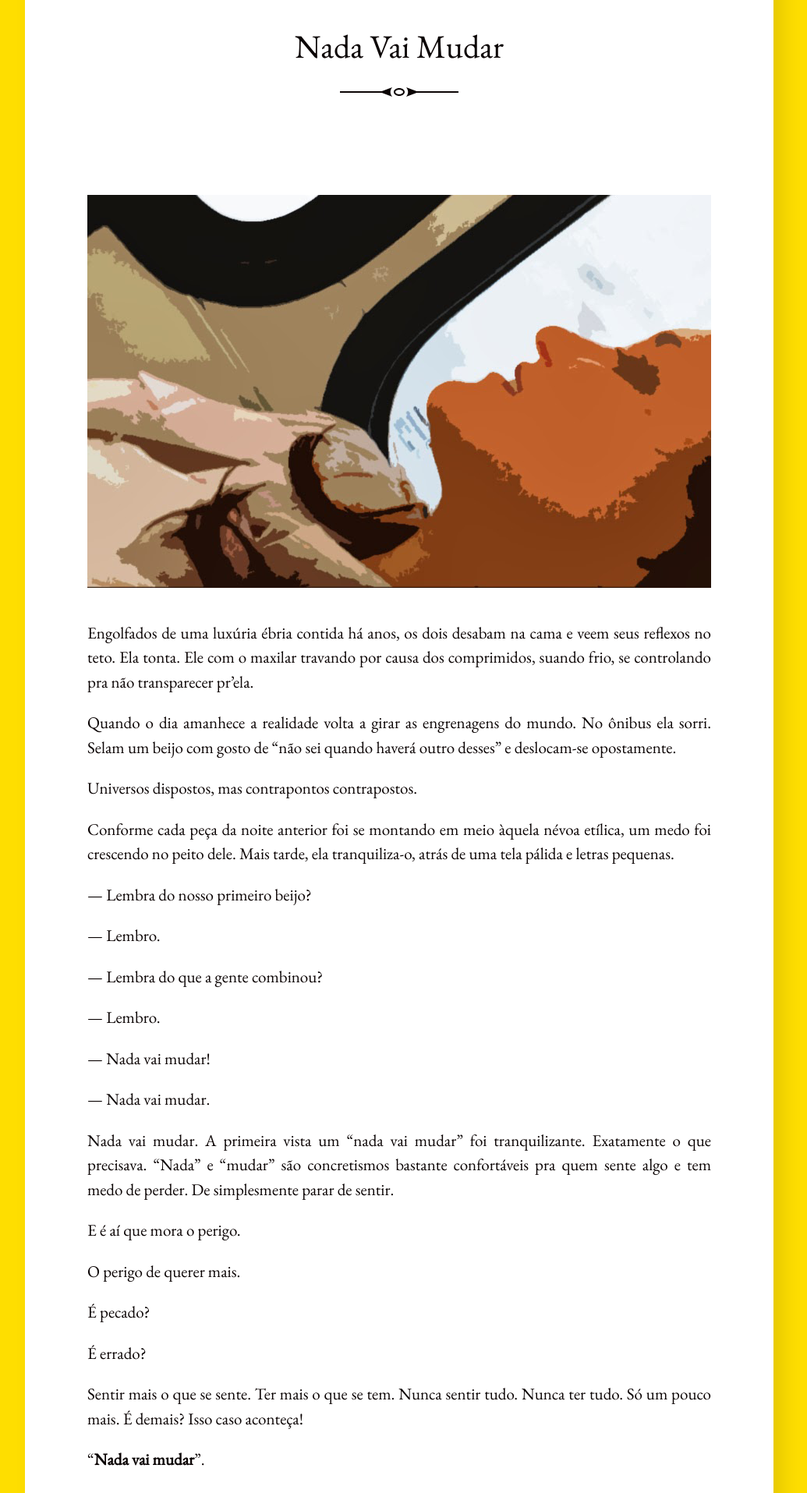
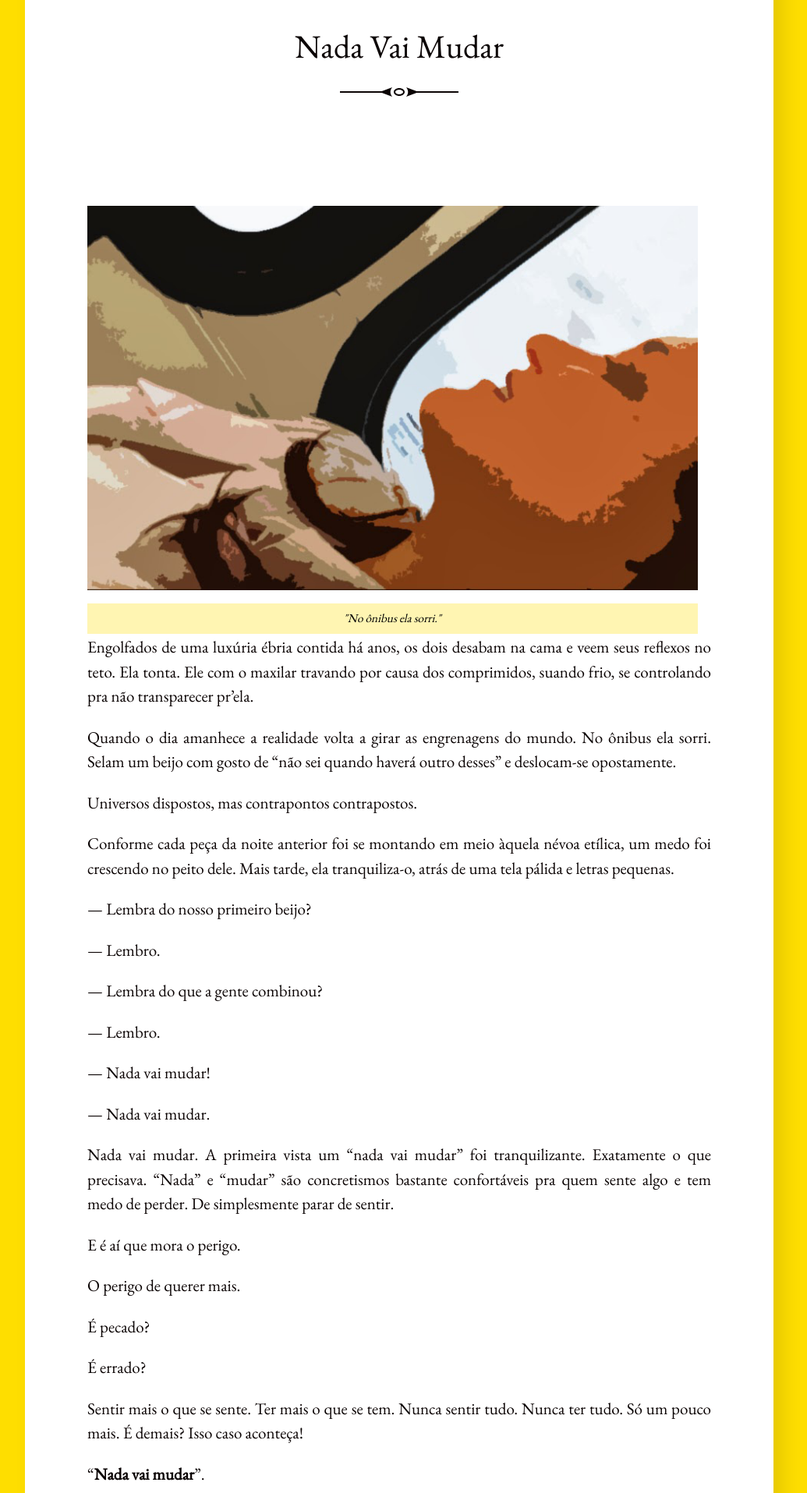
Before and after one commit to tropicaos/laueu, a Jekyll site: the page built from _posts/2020-07-02-nada-vai-mudar.md, in a window 1280 px wide. Shown: the part 375-2290 px from the top of the page at 78% size, without its empty margins (128-1163 px from the left). Built offline with Jekyll 4.4.1, drawn with Linux system fonts in a browser that asks for light colours; comment, search, counter and statistics services are not loaded.

Commit message:
[ATT] MUDANÇA EM NADA VAI MUDAR DE NOVO

```diff
--- a/_posts/2020-07-02-nada-vai-mudar.md
+++ b/_posts/2020-07-02-nada-vai-mudar.md
@@ -7,7 +7,12 @@ tags: contos, romances
 permalink: /Textos/AMaiorMentiraDeTodas
 date: 2016-03-01T03:58:23.231Z
 ---
-![](/images/uploads/1_yh1igexwrypk6og92ef9lq.png)
+
+{% include image.html
+            img="/images/uploads/1_yh1igexwrypk6og92ef9lq.png"
+            title="b1du"
+            caption="&#34;No ônibus ela sorri.&#34;"
+%}
 
 Engolfados de uma luxúria ébria contida há anos, os dois desabam na cama e veem seus reflexos no teto. Ela tonta. Ele com o maxilar travando por causa dos comprimidos, suando frio, se controlando pra não transparecer pr’ela.
 
@@ -65,6 +70,4 @@ Ele dá uma risada por entre os dentes ainda trincados:
 
 — Esses comprimidos são fodas…
 
-- - -
-
 ##### *09/2013*
```
